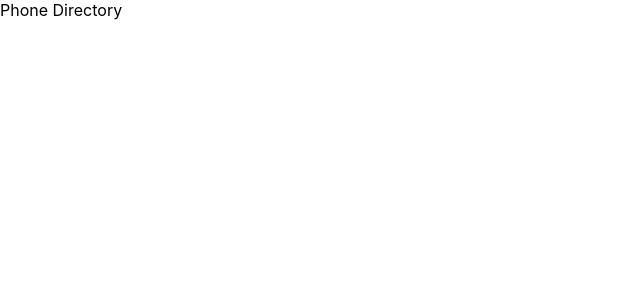
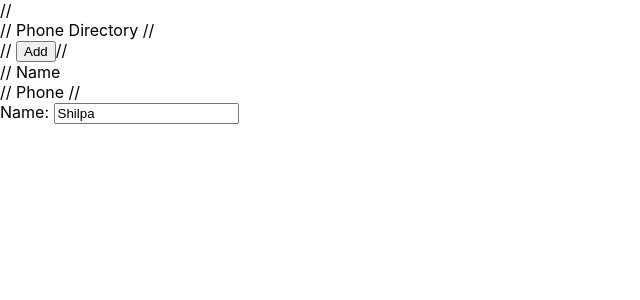
Before and after one commit to kiranpalsingh1806/phone-directory, a React (Create React App) app: page / in a window 1280 px wide. Shown: the top 300 px of the page, without its empty margins (0-640 px from the left). Built offline with nearby package versions, Linux system fonts and the light colour scheme.

Commit message:
Created Skeletop Code for Home Page

```diff
--- a/src/App.js
+++ b/src/App.js
@@ -4,7 +4,17 @@
   render(){
     return(
       <div>
-      Phone Directory
+      // <div className="header">
+      // Phone Directory
+      // </div>
+      // <button> Add </button>
+      // <div>
+      //   <span> Name</span><br/>
+      //   <span> Phone </span>
+      // </div>
+      <label htmlFor="name">Name: </label>
+      <input id="name" type="text" placeholder="Type Here" defaultValue="Shilpa"/>
+
       </div>
       );
   }
```
